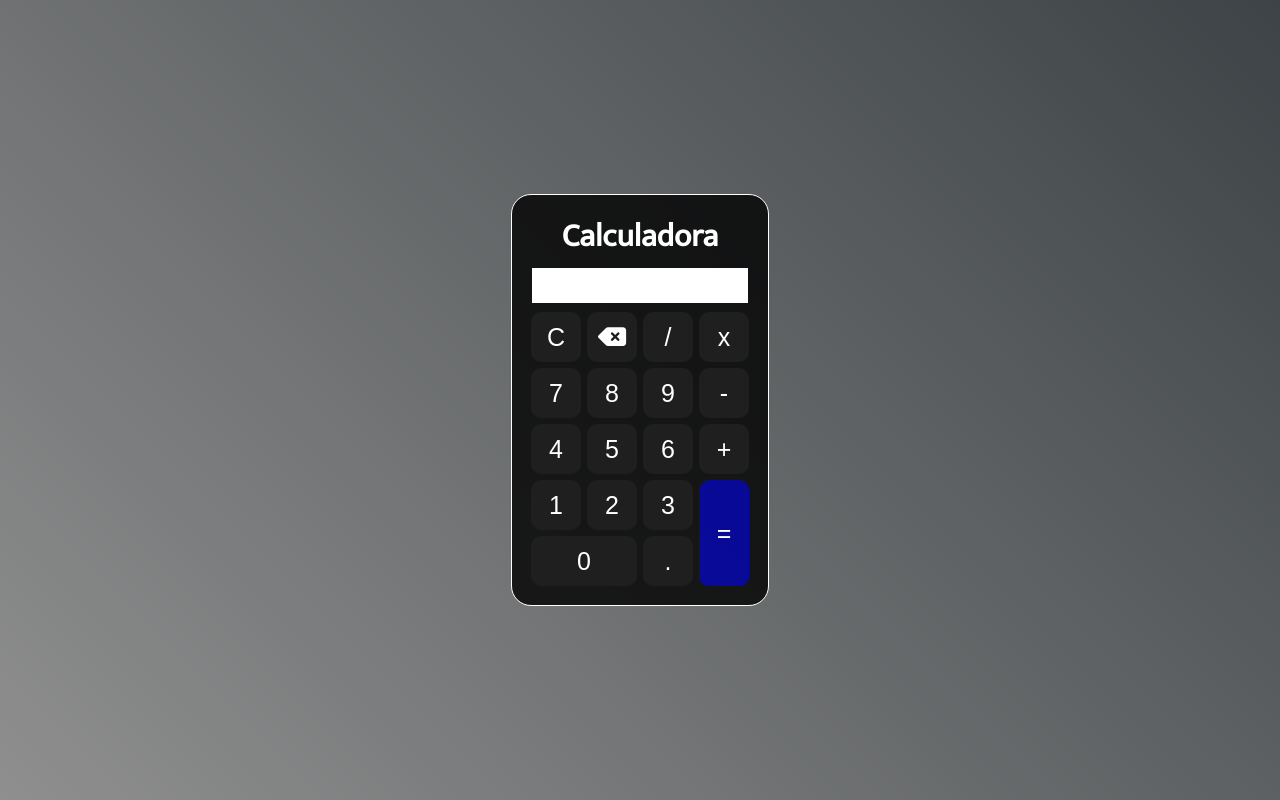
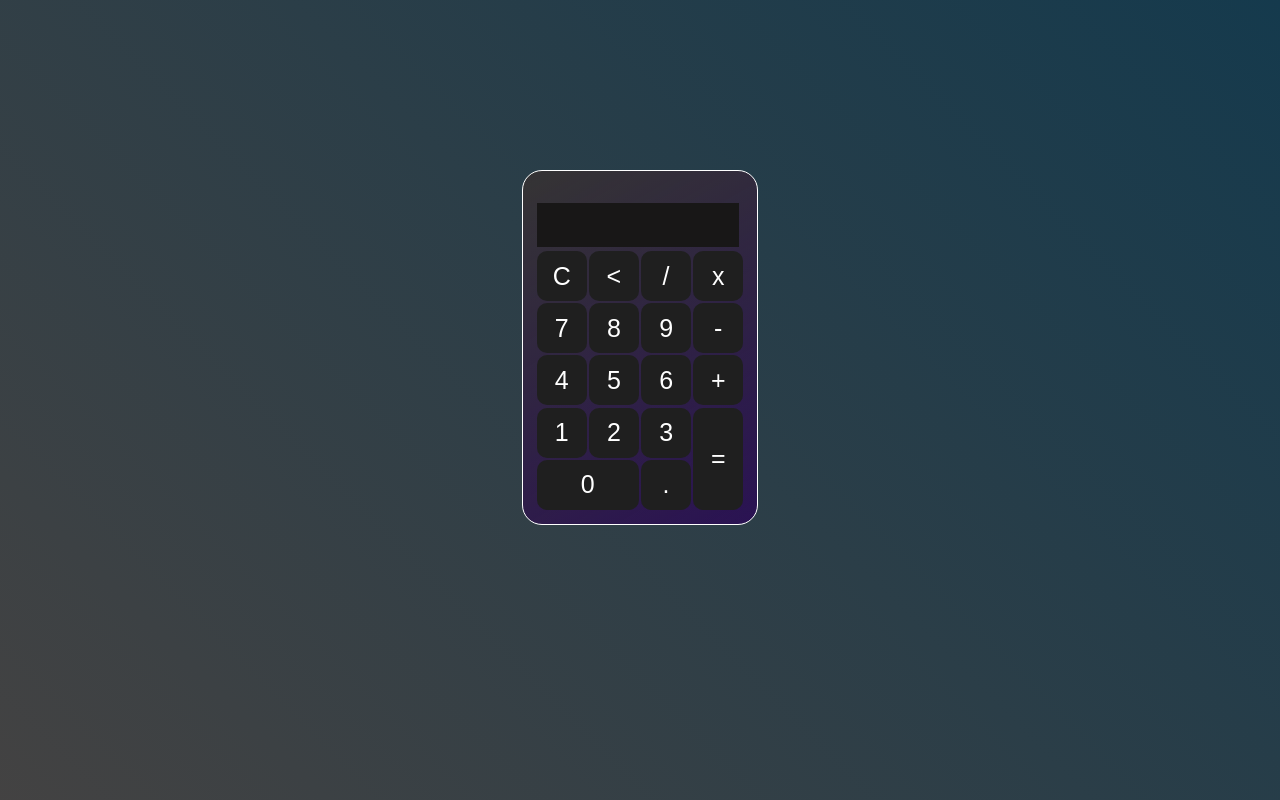
Before and after one commit to Wendell-Lima/Calculadora, a plain HTML site: page index.html in a window 1280 px wide. Drawn offline with Linux system fonts and the light colour scheme.

Commit message:
versão 2.0
Trabalhando na 2.0, agora pode usar o teclado...

```diff
--- a/index.html
+++ b/index.html
@@ -2,49 +2,54 @@
 <html lang="pt-BR">
     <head>
         <meta charset="UTF-8">
+        <meta http-equiv="X-UA-Compatible" content="IE=edge">
         <meta name="viewport" content="width=device-width, initial-scale=1.0">
-        <title>Calculator</title>
-        <link href="style.css" type="text/css" rel="stylesheet">
+        <title>Calculadora</title>
+        <link rel="stylesheet" href="style.css">
         <script type="text/javascript" src="script.js"></script>
-        <script src="https://kit.fontawesome.com/94db98a125.js" crossorigin="anonymous"></script>
     </head>
     <body>
-        <div class="fundo">
-            <h1></h1>
-            <div class="calculadora">
-                <h1>Calculadora</h1>
-                <p id="resultado"></p>
+        <div class="calc">
+            <form name="form">
+                <div class="corpo-calc">
+                    <input type="text" class="visor" name="visor">
                     <table>
                         <tr>
-                        <td><button class="btn" onclick="clean()"> C </button></td>
-                        <td><button class="btn" onclick="back()"> <i class="fas fa-backspace"></i> </button></td>
-                        <td><button class="btn" onclick="insert('/')"> / </button></td>
-                        <td><button class="btn" onclick="insert('*')"> x </button></td>
+                            <td><input class="btn" type="button" value="C" onclick="limpar()"></td>
+                            <td><input class="btn" type="button" value="<" onclick="backspace()"></td>
+                            <td><input class="btn" type="button" value="/" onclick="inserir('/')"></td>
+                            <td><input class="btn" type="button" value="x" onclick="inserir('*')"></td>
                         </tr>
                         <tr>
-                        <td><button class="btn" onclick="insert('7')"> 7 </button></td>
-                        <td><button class="btn" onclick="insert('8')"> 8 </button></td>
-                        <td><button class="btn" onclick="insert('9')"> 9 </button></td>
-                        <td><button class="btn" onclick="insert('-')"> - </button></td>
+                            <td><input class="btn" type="button" value="7" onclick="inserir('7')"></td>
+                            <td><input class="btn" type="button" value="8" onclick="inserir('8')"></td>
+                            <td><input class="btn" type="button" value="9" onclick="inserir('9')"></td>
+                            <td><input class="btn" type="button" value="-" onclick="inserir('-')"></td>
                         </tr>
                         <tr>
-                        <td><button class="btn" onclick="insert('4')"> 4 </button></td>
-                        <td><button class="btn" onclick="insert('5')"> 5 </button></td>
-                        <td><button class="btn" onclick="insert('6')"> 6 </button></td>
-                        <td><button class="btn" onclick="insert('+')"> + </button></td>
+                            <td><input class="btn" type="button" value="4" onclick="inserir('4')"></td>
+                            <td><input class="btn" type="button" value="5" onclick="inserir('5')"></td>
+                            <td><input class="btn" type="button" value="6" onclick="inserir('6')"></td>
+                            <td><input class="btn" type="button" value="+" onclick="inserir('+')"></td>
                         </tr>
                         <tr>
-                        <td><button class="btn" onclick="insert('1')"> 1 </button></td>
-                        <td><button class="btn" onclick="insert('2')"> 2 </button></td>
-                        <td><button class="btn" onclick="insert('3')"> 3 </button></td>
-                        <td rowspan="2"><button class="btn" id="igual" onclick="calcular()"> = </button></td>
+                            <td><input class="btn" type="button" value="1" onclick="inserir('1')"></td>
+                            <td><input class="btn" type="button" value="2" onclick="inserir('2')"></td>
+                            <td><input class="btn" type="button" value="3" onclick="inserir('3')"></td>
+                            <td rowspan="2"><input class="btn" style="height: 102px" type="button" value="=" onclick="calcular()"></td>
                         </tr>
                         <tr>
-                        <td colspan="2"><button style=" width:106px;" class="btn" onclick="insert('0')" > 0 </button></td>
-                        <td><button class="btn" onclick="insert('.')"> . </button ></td>
+                            <td colspan="2"><input class="btn" style="width: 102px" type="button" value="0" onclick="inserir('0')"></td>
+                            <td><input class="btn" type="button" value="." onclick="inserir('.')"></td>
                         </tr>
                     </table>
                 </div>
+
+            </form>
         </div>
+
+
+
+
     </body>
 </html>
--- a/script.js
+++ b/script.js
@@ -1,23 +1,25 @@
-function insert(numero) {
-    var num = document.getElementById('resultado').innerHTML;
-    document.getElementById('resultado').innerHTML = num + numero;
+function inserir(num){
+    document.form.visor.value += num;
 }
 
-function clean() {
-    document.getElementById('resultado').innerHTML = "";
+function calcular(){
+    var valor = document.form.visor.value;
+
+    if(valor){
+        document.form.visor.value = eval(valor);
+    }
+    else{
+        /*document.form.visor.value ACHAR SOLUÇÃO! */
+        setInterval(limpar(),5000) //tempo dado em milesimos 1 seg = 1000 milésimos
+    }
 }
 
-function back() {
-    var resultado = document.getElementById('resultado').innerHTML;
-    document.getElementById('resultado').innerHTML = resultado.substring(0, resultado.length -1 )
+function limpar(){
+    document.form.visor.value = "";
 }
 
-function calcular() {
-    var resultado = document.getElementById('resultado').innerHTML;
-    if(resultado){
-        document.getElementById('resultado').innerHTML = eval(resultado);
-    }
-    else{
-        document.getElementById('resultado').innerHTML = "Nada para calcular.";
-    }
+function backspace(){
+    var valor = document.form.visor.value;
+
+    document.form.visor.value = valor.substring(0, valor.length-1)
 }
--- a/style.css
+++ b/style.css
@@ -1,64 +1,55 @@
 @import url('https://fonts.googleapis.com/css2?family=Mukta:wght@200;400&family=Righteous&family=Sarala:wght@400;700&display=swap');
 
-* {
+*{
     margin: 0;
     padding: 0;
+
+}
+body{
+     font-family: 'Mukta', sans-serif;
+    background-image: linear-gradient(45deg, rgba(53, 52, 52, 0.931), rgb(21, 58, 77));
+    height: 100vh;
 }
 
-.fundo {
-    background-image: linear-gradient(45deg, rgb(143, 143, 143), rgb(61, 67, 70));
-    height: 100vh;
-    font-family: 'Mukta', sans-serif;
-    color: rgb(255, 255, 255);
-    text-align: center;
+
+
+.calc {
+
+    display: flex;
+    align-items: center;
+    justify-content: center;
+    padding-top: 170px;
+
+}
+.corpo-calc {
+    color: white;
+    background-image: linear-gradient(150deg, rgb(53, 52, 52), rgba(41, 0, 88, 0.705));
+    padding: 12px;
+    padding-top: 30px;
+    border-radius: 20px;
+    border: 0.1px solid white;
 }
 
-.calculadora {
-    position: absolute;
-    background-color: rgba(0,0,0,0.8);
-    top:50%;
-    left: 50%;
-    transform: translate(-50%,-50%);
-    border-radius: 20px;
-    padding: 15px;
-    color: white;
-    border: 1px solid white;
-}
-
-.btn{
-    border-radius: 10px;
-    border: none;
-    margin: 2px;
+.btn {
     width: 50px;
     height: 50px;
     font-size: 25px;
+    margin: 0.1px;
     cursor: pointer;
     background-color: rgb(31,31,31);
     color: white;
+    border: none;
+    border-radius: 10px;
 }
 
-.btn:hover{
-    background-color: black;
+.visor {
+    text-align: right;
+    margin: 2px;
+    width: 202px;
+    background-color: rgba(24, 23, 23, 1);
+    border: none;
+    color: white;
+    font-weight: bold;
+    font-size: 30px;
+    padding: 5px 0px;
 }
-
-#resultado{
-    background-color: white;
-    padding-bottom: 5px;
-    width: 216px;
-    height: 30px;
-    margin: 5px;
-    font-size: 25px;
-    text-align: right;
-    color: black;
-    word-wrap: break-word;
-}
-
-
-#igual {
-    height:106px;
-    background-color: rgba(0, 0, 255, 0.555);
-}
-
-#igual:hover {
-    background-color: rgba(0, 0, 158, 0.555);;
-}
```
Lines whose indentation alone changed are shown as unchanged.
